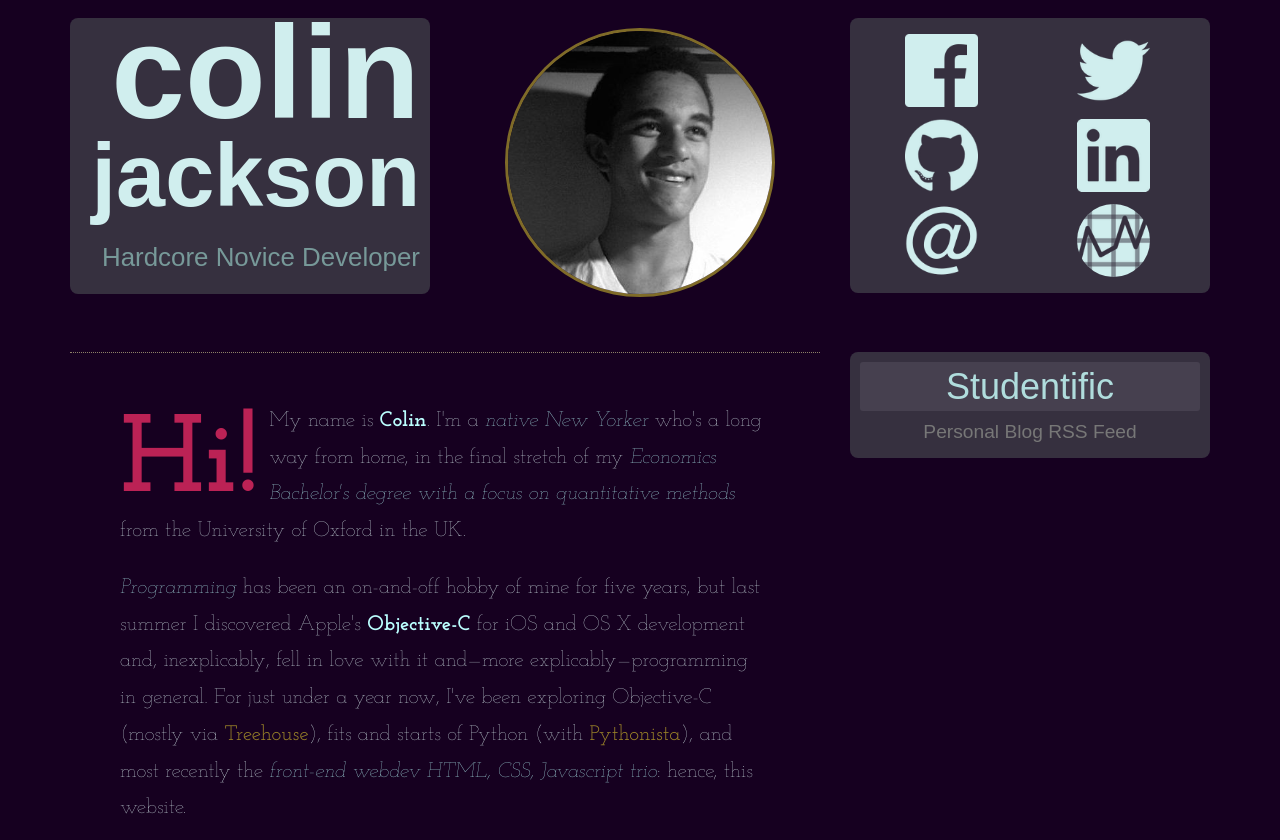
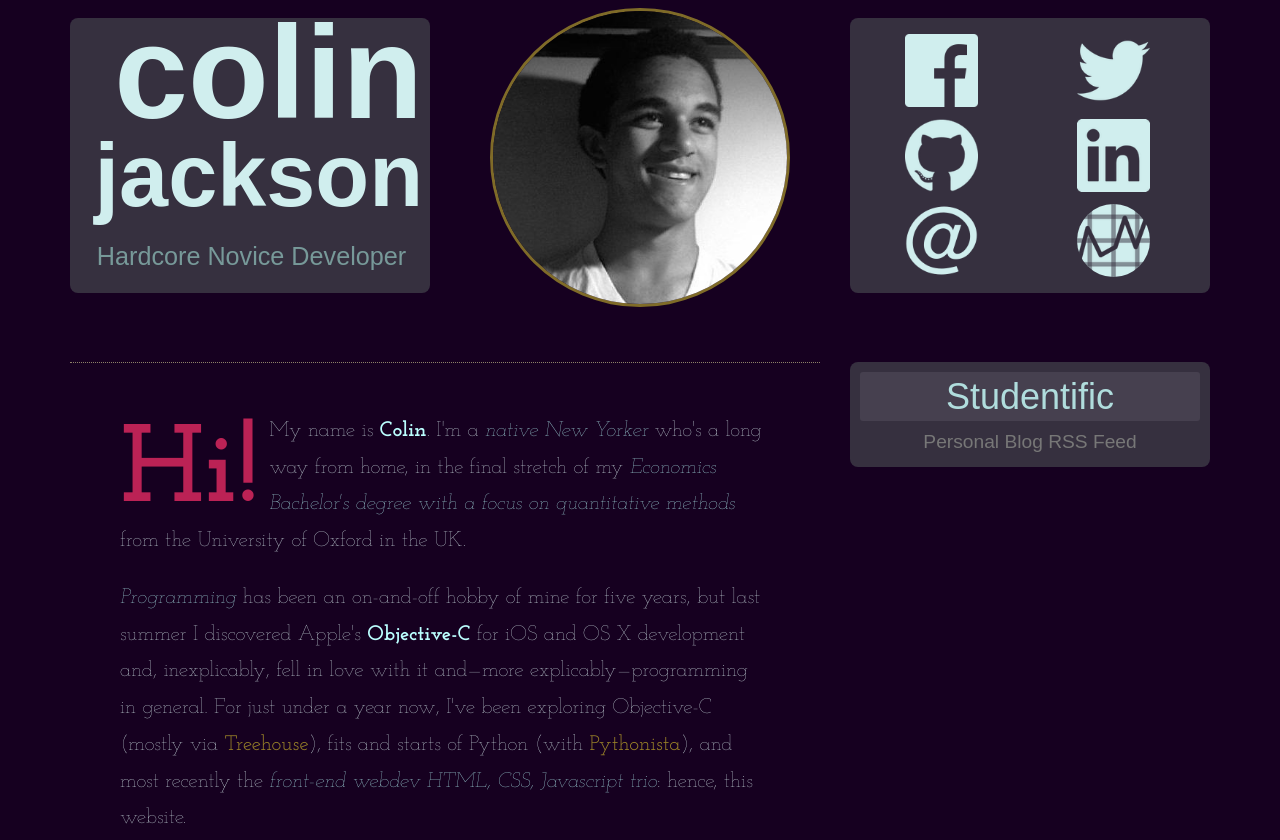
Before and after one commit to colin-jackson/landing-page, a plain HTML site: page index.html in a window 1280 px wide. Shown: the top 840 px of the page. Drawn offline with nearby package versions, Linux system fonts and the light colour scheme; a web font is replaced by a local one.

Commit message:
Resize #heading-text and photo and add favicon

```diff
--- a/css/main.css
+++ b/css/main.css
@@ -238,7 +238,7 @@ HEADER--media queries
 
 @media (min-width: 768px) {
   #heading-text {
-    margin-top: 20px;
+    margin-top: 18px;
     padding-top: 5px;
     text-align: right;
   }
@@ -276,6 +276,7 @@ HEADER--media queries
   #heading-text {
     margin-top: 0;
     margin-bottom: 0;
+    padding-right: 15px;
   }
 
   #heading-text h1 {
@@ -287,9 +288,14 @@ HEADER--media queries
     font-size: 1.45em;
   }
 
+  #heading-text h2 {
+    font-size: 1.45em
+  }
+
   #me-main {
+    margin-top: -10px;
     margin-left: auto;
-    width: 75%;
+    width: 86%;
   }
 
   #contact-methods {
@@ -320,6 +326,10 @@ HEADER--media queries
 }
 
 @media (min-width: 1200px) {
+  #heading-text {
+    padding-right: 7px;
+  }
+
   #heading-text h1 {
     font-size: 6.3em;
     line-height: 1em
@@ -330,7 +340,8 @@ HEADER--media queries
   }
 
   #heading-text h2 {
-    font-size: 1.85em;
+    text-align: center;
+    font-size: 1.8em;
     line-height: 1.33em;
   }
 
```
Also changed, not shown: index.html (+1 -1 lines), favicon.ico (added).
